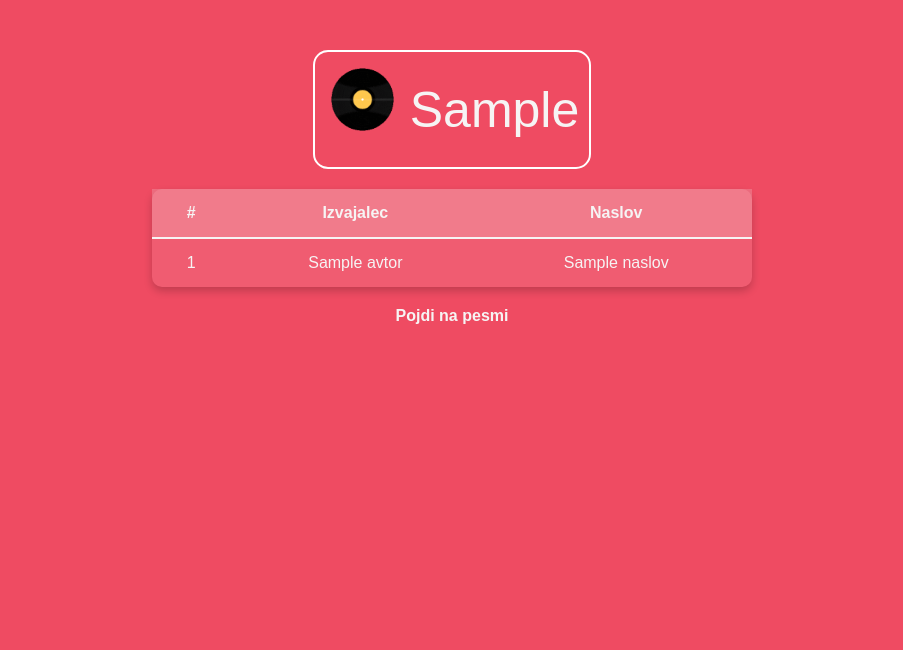
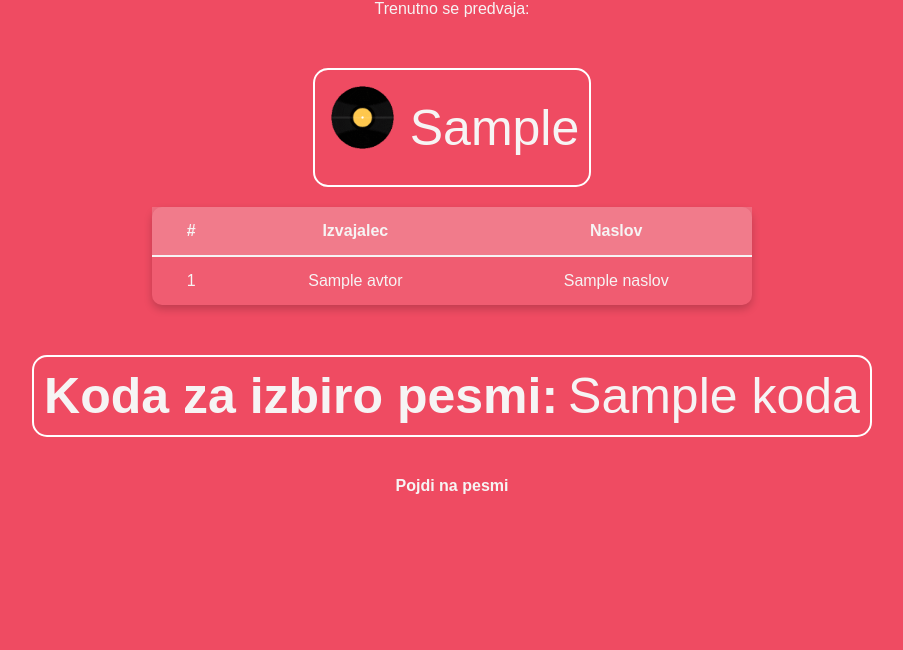
Before and after one commit to Blazz2/Jukebox, a Flask app: template templates/index.html in a window 1280 px wide. Shown: the part 190-840 px from the top of the page, without its empty margins (188-1091 px from the left). Run offline with Flask 3, Linux system fonts and the light colour scheme; the template is opened without the code that fills it: most values are stand-ins (such as "Sample title", 1, 10 or a date in 2020).

Commit message:
dodal sem sistem, da uprorabnik ne more dodati več pesmi z isto kodo z uporabo seje z flask session in odstranil javascript datoteko in napisal javasacript kodo v html datoteko

```diff
--- a/cakalna_vrsta.json
+++ b/cakalna_vrsta.json
@@ -1 +1 @@
-{"_default": {"1": {"id": 0, "naslov": "Ni izbrane pesmi", "avtor": "", "datoteka": ""}, "2": {"id": 0, "naslov": "Ni izbrane pesmi", "avtor": "", "datoteka": ""}, "3": {"id": 0, "naslov": "Ni izbrane pesmi", "avtor": "", "datoteka": ""}, "4": {"id": 0, "naslov": "Ni izbrane pesmi", "avtor": "", "datoteka": ""}, "5": {"id": 0, "naslov": "Ni izbrane pesmi", "avtor": "", "datoteka": ""}}}
+{"_default": {"2": {"id": 0, "naslov": "Ni izbrane pesmi", "avtor": "", "datoteka": ""}, "3": {"id": 0, "naslov": "Ni izbrane pesmi", "avtor": "", "datoteka": ""}, "4": {"id": 0, "naslov": "Ni izbrane pesmi", "avtor": "", "datoteka": ""}, "5": {"id": 0, "naslov": "Ni izbrane pesmi", "avtor": "", "datoteka": ""}, "6": {"id": 0, "naslov": "Ni izbrane pesmi", "avtor": "", "datoteka": ""}, "7": {"id": 0, "naslov": "Ni izbrane pesmi", "avtor": "", "datoteka": ""}}}
--- a/main.py
+++ b/main.py
@@ -1,4 +1,4 @@
-from flask import Flask, render_template, request, jsonify
+from flask import Flask, render_template, request, jsonify, session
 from tinydb import TinyDB, Query
 import pygame
 import threading
@@ -7,23 +7,41 @@ import qrcode
 import socket
 import os
 import atexit
+from datetime import datetime, timedelta
+import random
+import string
+from flask_session import Session
 
 app = Flask(__name__)
+
+# nastavitev seje
+app.config['SECRET_KEY'] = "skrivni ključ"
+app.config['SESSION_TYPE'] = 'filesystem'
+
+# inicializacija seje
+Session(app)
+
 # inicializacija baz
 baza_pesmi = TinyDB('vse_glasbe.json')
 cakalna_vrsta_baza = TinyDB('cakalna_vrsta.json')
 trenutna_pesem_baza = TinyDB('trenutna_pesem.json')
 vnosi_pesmi = TinyDB('vnos_pesmi.json')
+baza_kod = TinyDB('baza_kod.json')
 
 
 # napolni bazo, ko se prorgram začne
 if not trenutna_pesem_baza.all():
     trenutna_pesem_baza.insert({"id": 0, "naslov": "Ni trenutne pesmi", "avtor": "", "datoteka": ""})
 
-# napolni 10x, da bo tabela vedno imela 10 vrstic
+# napolni 10x, da bo tabela vedno imela 5x vrstic
 if len(cakalna_vrsta_baza.all()) < 11:
     for x in range(5 - len(cakalna_vrsta_baza.all())):
         cakalna_vrsta_baza.insert({"id": 0, "naslov": "Ni izbrane pesmi", "avtor": "", "datoteka": ""})
+
+
+def generiraj_kodo():
+    #generira naključno 4 mestno kodo
+    return ''.join(random.choices(string.ascii_uppercase + string.digits, k=4))
 
 
 # inicializacija pygame mixerja za predvajanje zvoka
@@ -39,16 +57,46 @@ def zacetna_stran():
     url = f'http://{local_ip}:5000/pesmi'
     qr = qrcode.make(url)
     qr.save(qr_pot)
+
+    # preveri ali obstaja veljavna koda
+    kode = Query()
+    trenuten_cas = datetime.now()
+    veljavna_koda = baza_kod.get(kode.iztekla > trenuten_cas.isoformat())
+    if not veljavna_koda:
+        # generira novo kodo in jo shrani v bazo
+        nova_koda = generiraj_kodo()
+        iztekla = trenuten_cas + timedelta(minutes=3)
+        baza_kod.truncate()
+        baza_kod.insert({"koda": nova_koda, "iztekla": iztekla.isoformat()})
+        koda = nova_koda
+    else:
+        koda = veljavna_koda['koda']
+
     cakalna_vrsta = cakalna_vrsta_baza.all()
     trenutna = trenutna_pesem_baza.all()
     trenutna_pesem = trenutna[0]['naslov']
-    return render_template("index.html", slika="qr_slika.png", cakalna_vrsta=cakalna_vrsta, trenutna_pesem=trenutna_pesem)
+    return render_template("index.html", slika="qr_slika.png", cakalna_vrsta=cakalna_vrsta, trenutna_pesem=trenutna_pesem, koda=koda)
 
-@app.route("/pesmi")
+@app.route("/pesmi", methods=["GET", "POST"])
 def pesmi():
-    # pošlje bazo vseh pesmi za predvajanje
-    pesmi = sorted(baza_pesmi.all(), key=lambda x: x['naslov'].lower())
-    return render_template("pesmi.html", pesmi=pesmi)
+    # uporabnik vnese kodo
+    if request.method =="POST":
+        uporabniska_koda = request.form['koda']
+        kode = Query()
+        trenutni_cas = datetime.now()
+        pravilna_koda = baza_kod.get((kode.koda == uporabniska_koda) & (kode.iztekla > trenutni_cas.isoformat()))
+
+        if not pravilna_koda:
+            return render_template("pesmi.html", napaka="Koda je napačna ali je potekla.", pesmi=[], show_code_form=True)
+
+        # shrani kodo skupaj s časom, če je veljavna
+        session['uporabniska_koda'] = uporabniska_koda
+        session['cas_kode'] = trenutni_cas.isoformat()
+        # pošlje bazo vseh pesmi za predvajanje
+        pesmi = sorted(baza_pesmi.all(), key=lambda x: x['naslov'].lower())
+        return render_template("pesmi.html", pesmi=pesmi, show_code_form=False)
+    # GET zahteva prikazuje formo za vnos kode
+    return render_template("pesmi.html", pesmi=[], show_code_form=True)
 
 @app.route("/v_cakalno_vrsto", methods=["POST"])
 def shrani():
@@ -56,6 +104,27 @@ def shrani():
     pesem = Query()
     data = request.get_json()
     pesem_id = int(data['id'])
+    uporabniska_koda = data.get('koda')
+
+    # preveri ali je koda še veljavna (1 minuta od vnosa)
+    cas_kode = session.get('cas_kode')
+    if not cas_kode or not uporabniska_koda:
+        return jsonify({"error": "Koda je napačna ali je potekla."}), 400
+
+    try:
+        cas_kode = datetime.fromisoformat(cas_kode)
+        trenutni_cas = datetime.now()
+        if trenutni_cas > cas_kode + timedelta(minutes=1):
+            return jsonify({"error": "Koda je potekla (1 minuta). Počakaj na novo kodo"}), 400
+    except ValueError:
+        return jsonify({"error": "Neveljaven čas seje."}), 400
+
+    # preveri ali je uporabnik že dodal pesem z to kodo
+    uporabljene_kode = session.get('uporabljene_kode', [])
+    if uporabniska_koda in uporabljene_kode:
+        return jsonify({"error": "S to kodo si že izbral pesem. Počakaj na novo kodo"}), 429
+
+    # doda pesem v čakalno vrsto
     izbrana_pesem = baza_pesmi.get(pesem.id == pesem_id)
     if izbrana_pesem:
         dodana_pesem = {
@@ -67,12 +136,18 @@ def shrani():
         cakalna_vrsta = cakalna_vrsta_baza.search(pesem.naslov == "Ni izbrane pesmi")
         if cakalna_vrsta:
             cakalna_vrsta_baza.update(dodana_pesem, doc_ids=[cakalna_vrsta[0].doc_id])
+            # preveri ali je uporabnik že uporabil kodo
+            uporabljene_kode.append(uporabniska_koda)
+            session['uporabljene_kode'] = uporabljene_kode
+            # počisti sejo za naslednjo kodo
+            session.pop('uporabniska_koda', None)
+            session.pop('cas_kode', None)
+            # za predvajanje naslednje pesmi ko se trenutna konča
+            if not pygame.mixer.music.get_busy():
+                threading.Thread(target=predvajaj_naslednjo).start() # thread je potreben, da se pesem predvaja v ozadju, AI
+            return jsonify({"message": f"Pesem '{izbrana_pesem['naslov']}' dodana v čakalno vrsto."})
         else:
             return jsonify({"error": "Čakalna vrsta je polna"}), 400
-        # za predvajanje naslednje pesmi ko se trenutna konča
-        if not pygame.mixer.music.get_busy():
-            threading.Thread(target=predvajaj_naslednjo).start() # thread je potreben, da se pesem predvaja v ozadju, AI
-        return jsonify({"message": f"Pesem '{izbrana_pesem['naslov']}' dodana v čakalno vrsto."})
     return jsonify({"error": "Pesem ni najdena"}), 404
 
 def predvajaj_naslednjo():
@@ -81,7 +156,7 @@ def predvajaj_naslednjo():
         cakalna_vrsta = cakalna_vrsta_baza.all()
         if not cakalna_vrsta:
             break
-        # po vsakem koncu pesmi se napolni tabelo z "Ni izbrane pesmi" da bo vedno 10 vrstic
+        # po vsakem koncu pesmi se napolni tabelo z "Ni izbrane pesmi" da bo vedno 5 vrstic
         if len(cakalna_vrsta_baza.all()) < 11:
             for x in range(6 - len(cakalna_vrsta_baza.all())):
                 cakalna_vrsta_baza.insert({"id": 0, "naslov": "Ni izbrane pesmi", "avtor": "", "datoteka": ""})
@@ -132,6 +207,7 @@ def izprazni_bazo():
     cakalna_vrsta_baza.truncate()
     trenutna_pesem_baza.truncate()
     vnosi_pesmi.truncate()
+    baza_kod.truncate()
 
 # izvede izprazni_bazo() ko se program ugasne
 atexit.register(izprazni_bazo)
--- a/templates/index.html
+++ b/templates/index.html
@@ -6,16 +6,24 @@
     <link rel="stylesheet" href="{{ url_for('static', filename='style1.css') }}">
     <script src="https://code.jquery.com/jquery-3.6.0.min.js"></script>
     <title>Jukebox</title>
+    <script>
+        // Osveži stran vsake 10 sekund
+        setTimeout(function () {
+            location.reload();
+        }, 10000);
+    </script>
 </head>
 <body>
     <div class="image-container">
         <img src="{{ url_for('static', filename=slika) }}" alt="QR Code" class="qr-code">
-        <img src="{{ url_for('static', filename='slike/logo.png') }}" alt="logo" class="logo">
+        <img src="{{ url_for('static', filename='slike/logo.png') }}" alt="Logo" class="logo">
     </div>
 
+    Trenutno se predvaja:
+
     <p>
-        <span class="cd-gif"><img src="{{ url_for('static', filename='slike/cd.gif') }}" alt="cd gif"></span>
-        <span class="trenutna-pesem">{{trenutna_pesem}}</span>
+        <span class="cd-gif"><img src="{{ url_for('static', filename='slike/cd.gif') }}" alt="CD GIF"></span>
+        <span class="trenutna-pesem">{{ trenutna_pesem }}</span>
     </p>
 
     <table>
@@ -37,14 +45,10 @@
         </tbody>
     </table>
 
+    <p class="code-display">
+        <strong>Koda za izbiro pesmi:</strong> <span class="code">{{ koda }}</span>
+    </p>
+
     <a href="/pesmi">Pojdi na pesmi</a>
-    <br>
-
-    <!-- da se osveži stran na nekaj časa -->
-    <script>
-        setTimeout(function () {
-            location.reload();
-        }, 10000);
-    </script>
 </body>
 </html>
```
Also changed, not shown: templates/pesmi.html (+81 -2 lines), static/qr_slika.png.
